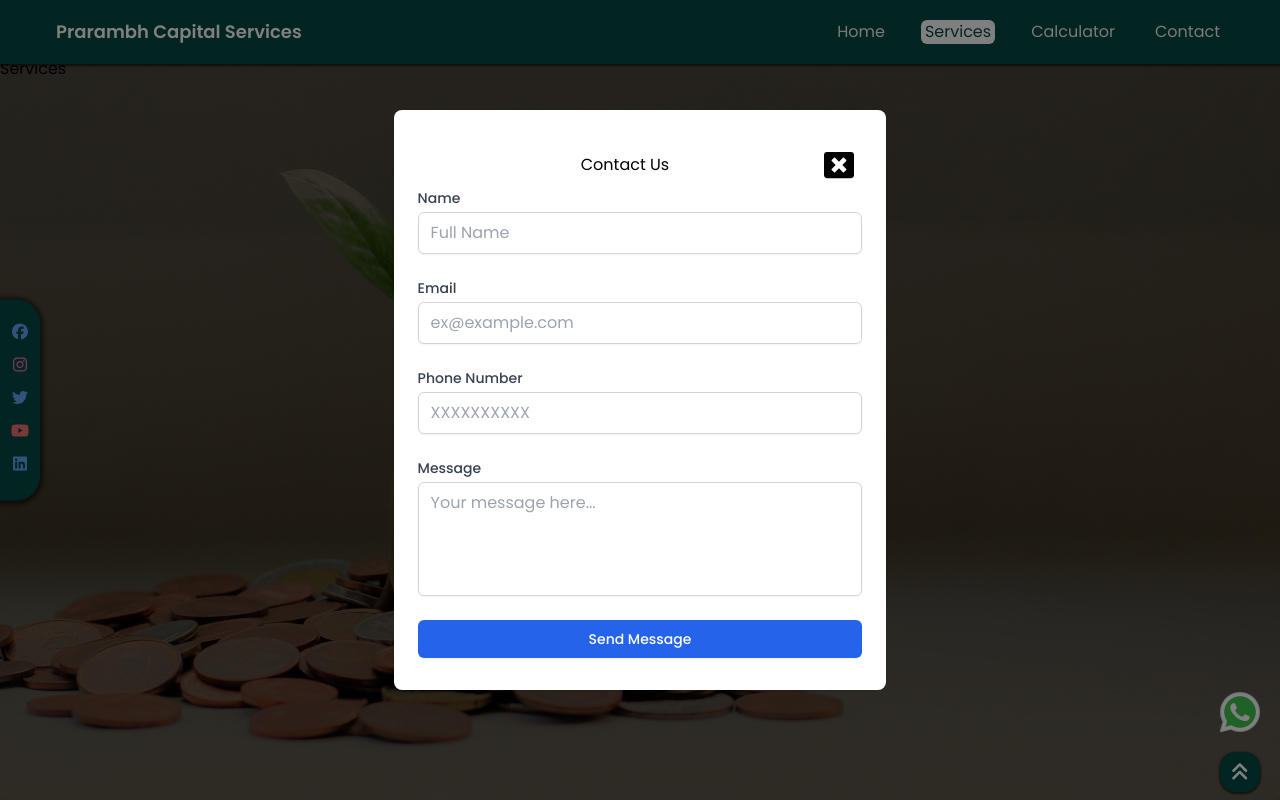
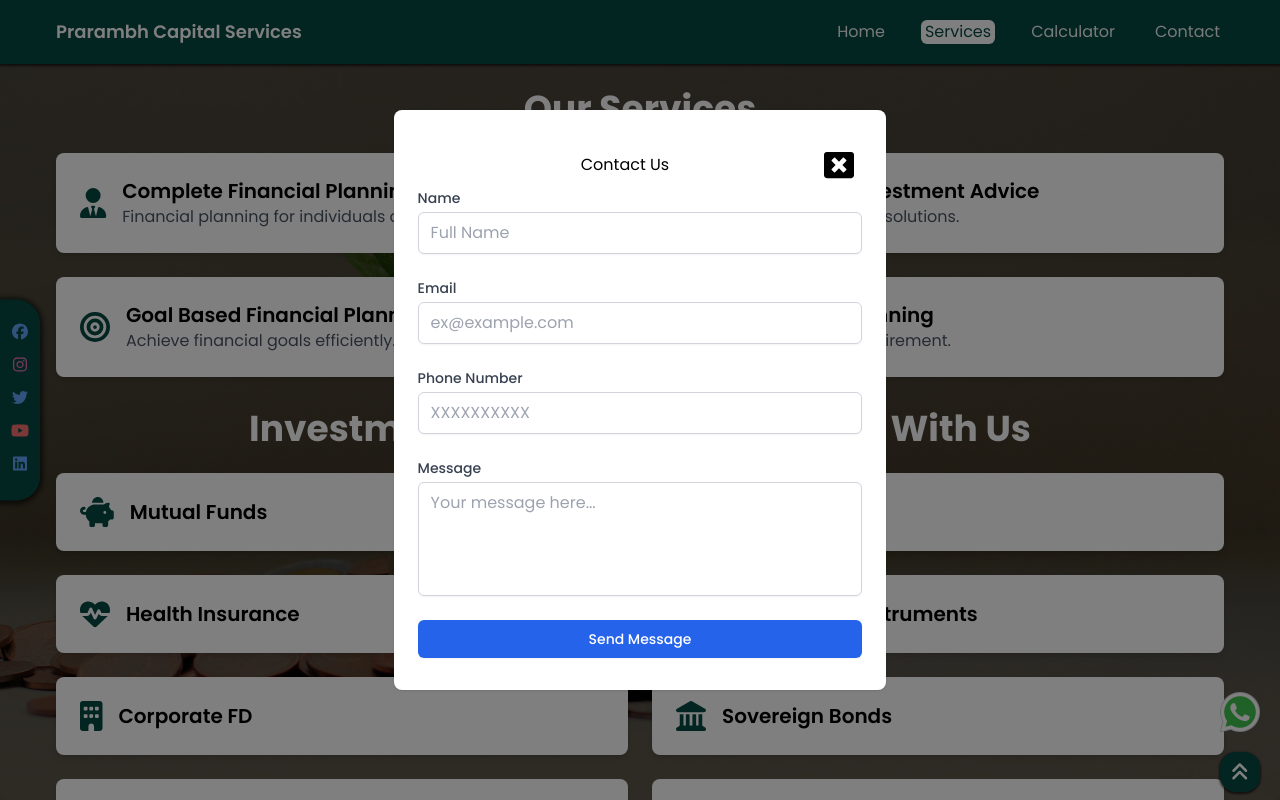
Before and after one commit to GaurangTandon/Prarambh-Capital-Services, a React (Vite) app in the folder frontend/: page /services in a window 1280 px wide. Built offline with nearby package versions, Linux system fonts and the light colour scheme.

Commit message:
feat: enhance Services page with service and investment instrument listings, including icons and improved layout

```diff
--- a/frontend/src/components/Footer/Footer.jsx
+++ b/frontend/src/components/Footer/Footer.jsx
@@ -104,6 +104,7 @@ export default function Footer() {
             ) : (
               <NavLink
                 to={`${ele.url}`}
+                key={index}
                 className="text-sm text-gray-300 hover:text-white px-1 border-r-2 border-white"
               >
                 {ele.name}
--- a/frontend/src/pages/Services.jsx
+++ b/frontend/src/pages/Services.jsx
@@ -1,9 +1,96 @@
-import React from 'react'
+import React from "react";
+import { FontAwesomeIcon } from "@fortawesome/react-fontawesome";
+import {
+  faChartLine,
+  faUserTie,
+  faBullseye,
+  faRetweet,
+  faPiggyBank,
+  faShieldAlt,
+  faHeartbeat,
+  faFileInvoice,
+  faBuilding,
+  faLandmark,
+  faUniversity,
+} from "@fortawesome/free-solid-svg-icons";
+
+const services = [
+  {
+    icon: faUserTie,
+    title: "Complete Financial Planning",
+    description: "Financial planning for individuals and families.",
+  },
+  {
+    icon: faChartLine,
+    title: "Customized Investment Advice",
+    description: "Tailored investment solutions.",
+  },
+  {
+    icon: faBullseye,
+    title: "Goal Based Financial Planning",
+    description: "Achieve financial goals efficiently.",
+  },
+  {
+    icon: faRetweet,
+    title: "Retirement Planning",
+    description: "Plan for a secure retirement.",
+  },
+];
+
+const instruments = [
+  { icon: faPiggyBank, title: "Mutual Funds" },
+  { icon: faShieldAlt, title: "Term Insurance" },
+  { icon: faHeartbeat, title: "Health Insurance" },
+  { icon: faFileInvoice, title: "Fixed Income Instruments" },
+  { icon: faBuilding, title: "Corporate FD" },
+  { icon: faLandmark, title: "Sovereign Bonds" },
+  { icon: faUniversity, title: "State Government Bonds" },
+  { icon: faBuilding, title: "Corporate Bonds (NCD)" },
+];
 
 const Services = () => {
   return (
-    <div className='min-h-[100vh]'>Services</div>
-  )
-}
+    <div className="container mx-auto px-4 py-8">
+      <h1 className="text-2xl md:text-4xl font-bold mb-6 text-center text-white">
+        Our Services
+      </h1>
+      <div className="grid grid-cols-1 md:grid-cols-2 lg:grid-cols-2 gap-6 mb-8">
+        {services.map((service, index) => (
+          <div
+            key={index}
+            className="bg-white p-6 rounded-lg shadow-md flex items-center space-x-4"
+          >
+            <FontAwesomeIcon
+              icon={service.icon}
+              className="text-primary text-3xl"
+            />
+            <div>
+              <h2 className="text-lg md:text-xl font-semibold">{service.title}</h2>
+              <p className="text-sm md:text-base text-gray-600">{service.description}</p>
+            </div>
+          </div>
+        ))}
+      </div>
 
-export default Services
+      <h1 className="text-2xl md:text-4xl font-bold mb-6 text-center text-white">
+        Investment Instruments Available With Us
+      </h1>
+      <div className="grid grid-cols-1 md:grid-cols-2 lg:grid-cols-2 gap-6">
+        {instruments.map((instrument, index) => (
+          <div
+            key={index}
+            className="bg-white p-6 rounded-lg shadow-md flex items-center space-x-4"
+          >
+            <FontAwesomeIcon
+              icon={instrument.icon}
+              className="text-primary text-3xl"
+            />
+            <h2 className="text-lg md:text-xl font-semibold">{instrument.title}</h2>
+          </div>
+        ))}
+      </div>
+    </div>
+  );
+};
+
+export default Services;
```
